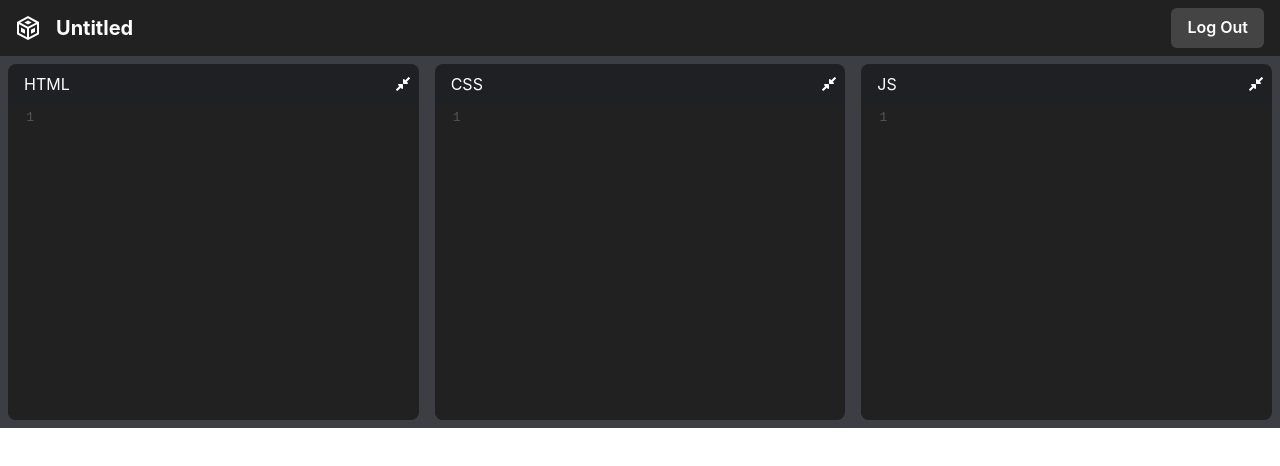
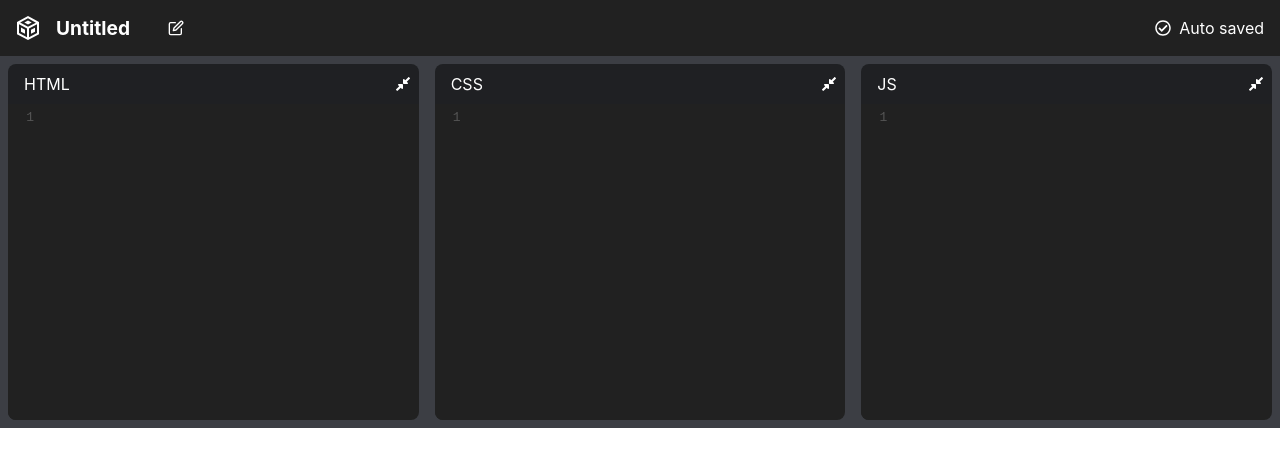
Before and after one commit to GaryJX/code-cube, a Next.js app in the folder client/: page /editor/guest in a window 1280 px wide. Shown: the top 466 px of the page. Built offline with nearby package versions, Linux system fonts and the light colour scheme; no server answers.

Commit message:
Update Editor layout

```diff
--- a/client/components/GuestEditor/GuestEditor.tsx
+++ b/client/components/GuestEditor/GuestEditor.tsx
@@ -1,12 +1,20 @@
-import React, { Dispatch, SetStateAction, useEffect, useState } from 'react'
+import React, {
+  Dispatch,
+  SetStateAction,
+  useEffect,
+  useRef,
+  useState,
+} from 'react'
 import { signOut } from 'next-auth/client'
 import CodeEditor from '../CodeEditor/CodeEditor'
 import useLocalStorage from '@/hooks/useLocalStorage'
 import { Heading } from '@chakra-ui/react'
 import NavBar from '../NavBar/NavBar'
+import { FiEdit } from 'react-icons/fi'
 
 const GuestEditor: React.FC = () => {
-  const [name, setName] = useLocalStorage('name', 'Untitled')
+  const [editingName, setEditingName] = useState(false)
+  const [name, setName] = useLocalStorage('name', '')
   const [html, setHtml] = useLocalStorage('html', '')
   const [css, setCss] = useLocalStorage('css', '')
   const [js, setJs] = useLocalStorage('js', '')
@@ -15,6 +23,7 @@ const GuestEditor: React.FC = () => {
     JSON.stringify([])
   )
   const [srcDoc, setSrcDoc] = useState('')
+  const nameContainerRef = useRef<HTMLInputElement | null>(null)
 
   useEffect(() => {
     const timeout = setTimeout(() => {
@@ -30,10 +39,46 @@ const GuestEditor: React.FC = () => {
     return () => clearTimeout(timeout)
   }, [html, css, js, packages])
 
+  useEffect(() => {
+    if (editingName) {
+      nameContainerRef.current?.focus()
+    }
+  }, [editingName])
+
+  useEffect(() => {
+    let tempName = name
+    if (tempName.length === 0) tempName = 'Untitled'
+    nameContainerRef.current!.style.width = `calc(${tempName.length}ch - ${tempName.length}px)`
+  }, [name])
+
   return (
     <>
-      <NavBar>
-        <Heading size="md">{name || 'Untitled'}</Heading>
+      <NavBar autoSave logout={false}>
+        <input
+          style={{
+            background: 'transparent',
+            fontWeight: 'bold',
+            fontSize: '1.2rem',
+            minWidth: '2rem',
+            maxWidth: '25rem',
+          }}
+          value={name || 'Untitled'}
+          onChange={(e) => setName(e.target.value)}
+          disabled={!editingName}
+          ref={nameContainerRef}
+          onKeyPress={(e) => {
+            if (e.key === 'Enter') {
+              e.preventDefault()
+              setEditingName(false)
+            }
+          }}
+          onBlur={() => setEditingName(false)}
+        />
+        {!editingName && (
+          <button onClick={() => setEditingName(true)}>
+            <FiEdit />
+          </button>
+        )}
       </NavBar>
       <div className="pane top-pane" suppressHydrationWarning={true}>
         <CodeEditor
--- a/client/components/NavBar/NavBar.tsx
+++ b/client/components/NavBar/NavBar.tsx
@@ -2,8 +2,13 @@ import { Box, Button, Flex } from '@chakra-ui/react'
 import { signOut } from 'next-auth/client'
 import React from 'react'
 import Link from 'next/link'
+import { FaRegCheckCircle } from 'react-icons/fa'
 
-const NavBar: React.FC = ({ children }) => {
+const NavBar: React.FC<{ autoSave?: boolean; logout?: boolean }> = ({
+  children,
+  autoSave = false,
+  logout = true,
+}) => {
   return (
     <Flex justifyContent="space-between" padding="0.5rem 1rem">
       <Flex alignItems="center" gridGap="1rem">
@@ -22,6 +27,14 @@ const NavBar: React.FC = ({ children }) => {
         </Link>
         {children}
       </Flex>
+      <Flex alignItems="center" gridGap="1rem">
+        {autoSave && (
+          <Flex alignItems="center" gridGap="0.5rem" paddingY="0.5rem">
+            <FaRegCheckCircle />
+            Auto saved
+          </Flex>
+        )}
+        {logout && (
           <Button
             onClick={() => signOut()}
             backgroundColor="#444444"
@@ -31,6 +44,8 @@ const NavBar: React.FC = ({ children }) => {
           >
             Log Out
           </Button>
+        )}
+      </Flex>
     </Flex>
   )
 }
```
Also changed, not shown: client/components/Editor/Editor.tsx (+50 -3 lines). Lines whose indentation alone changed are shown as unchanged.
